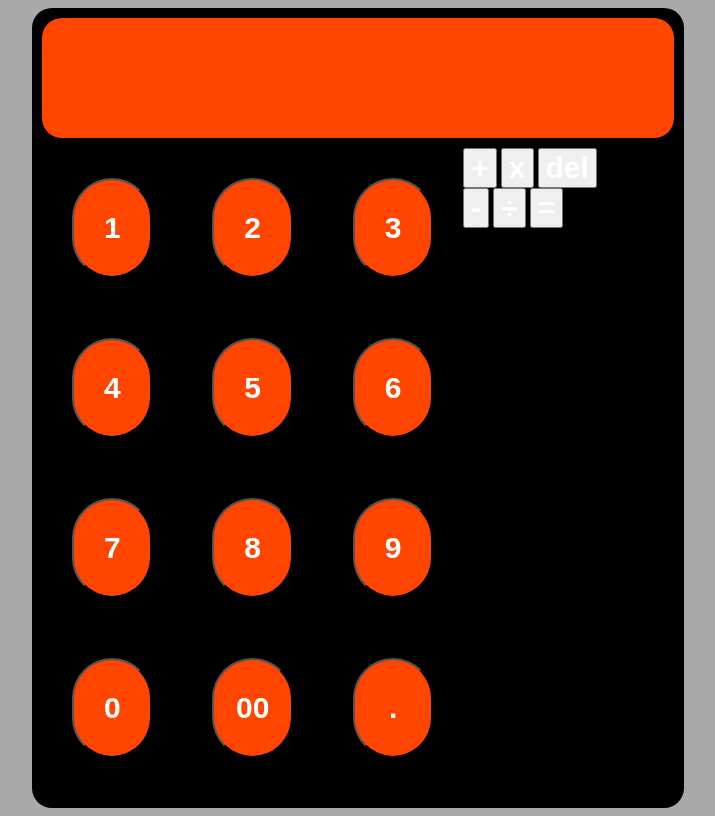
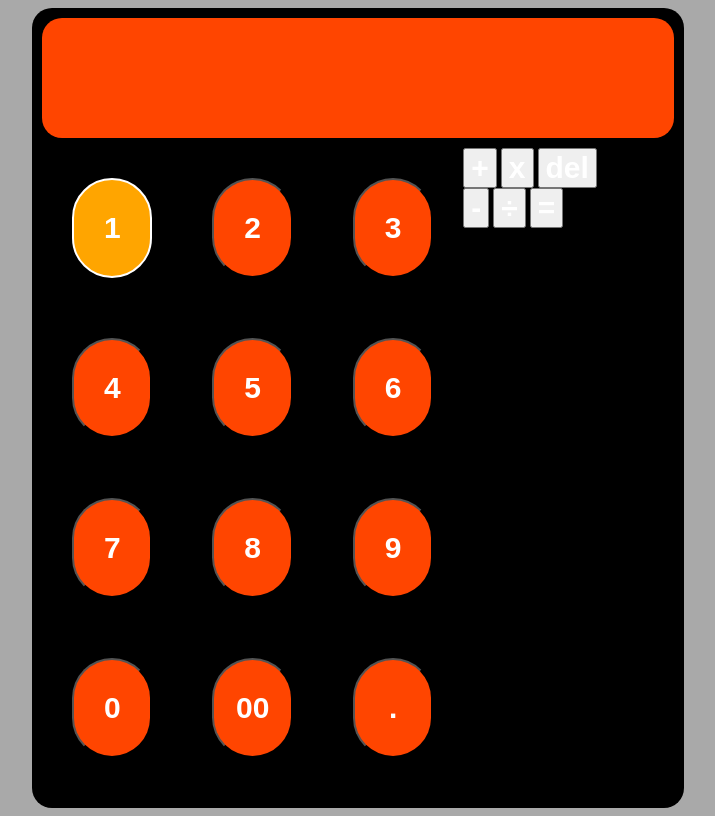
Before and after one commit to MichaelAudric/calculator, a plain HTML site: page index.html in a window 1280 px wide. In both pictures the pointer is over the button 394 px from the left and 228 px from the top of the page. Shown: the whole page, without its empty margins (282-997 px from the left). Drawn offline with Linux system fonts and the light colour scheme.

Commit message:
add styling to div.nums button when being hovered such as background-color, border-radius, border

```diff
--- a/style.css
+++ b/style.css
@@ -52,3 +52,9 @@ button{
     font-weight: bold;
     font-size: 30px;
 }
+
+.nums div button:hover:enabled{
+    background-color: orange;
+    border-radius: 40px;
+    border: 2px white solid;
+}
```
